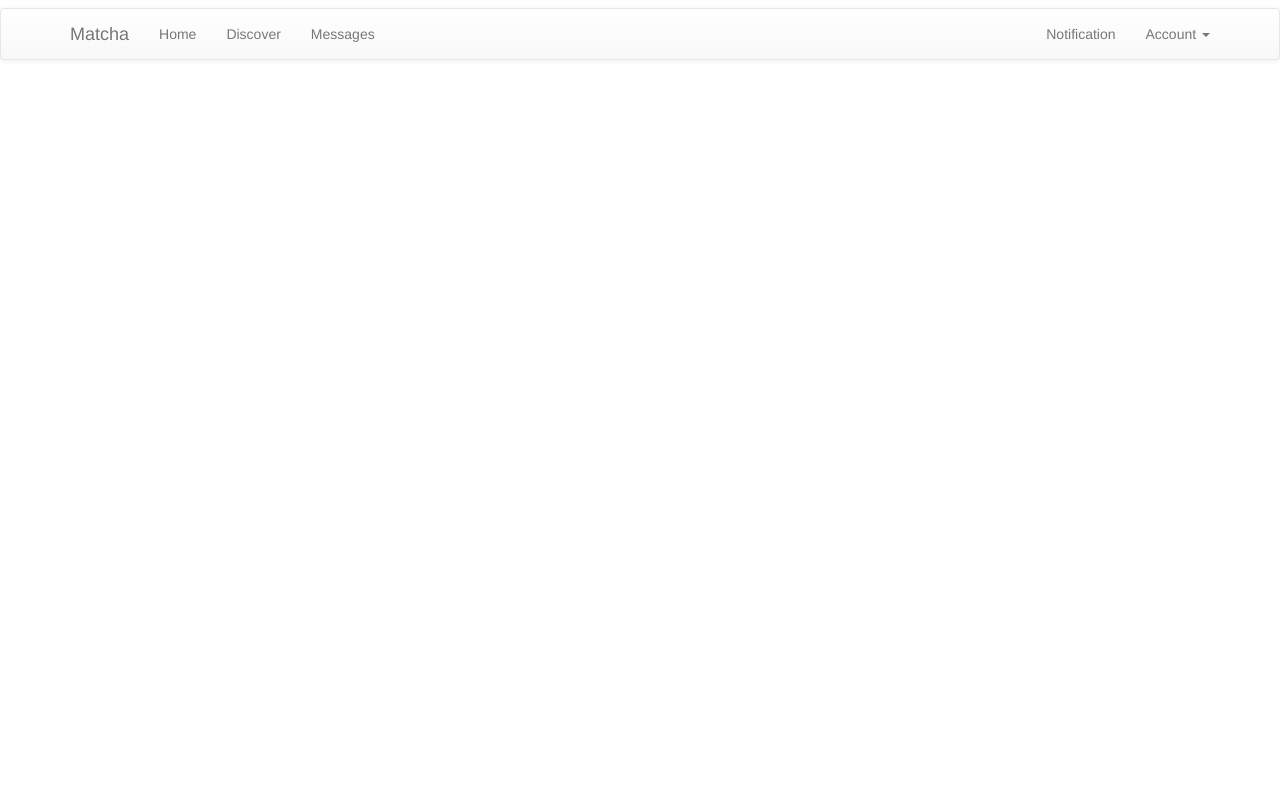
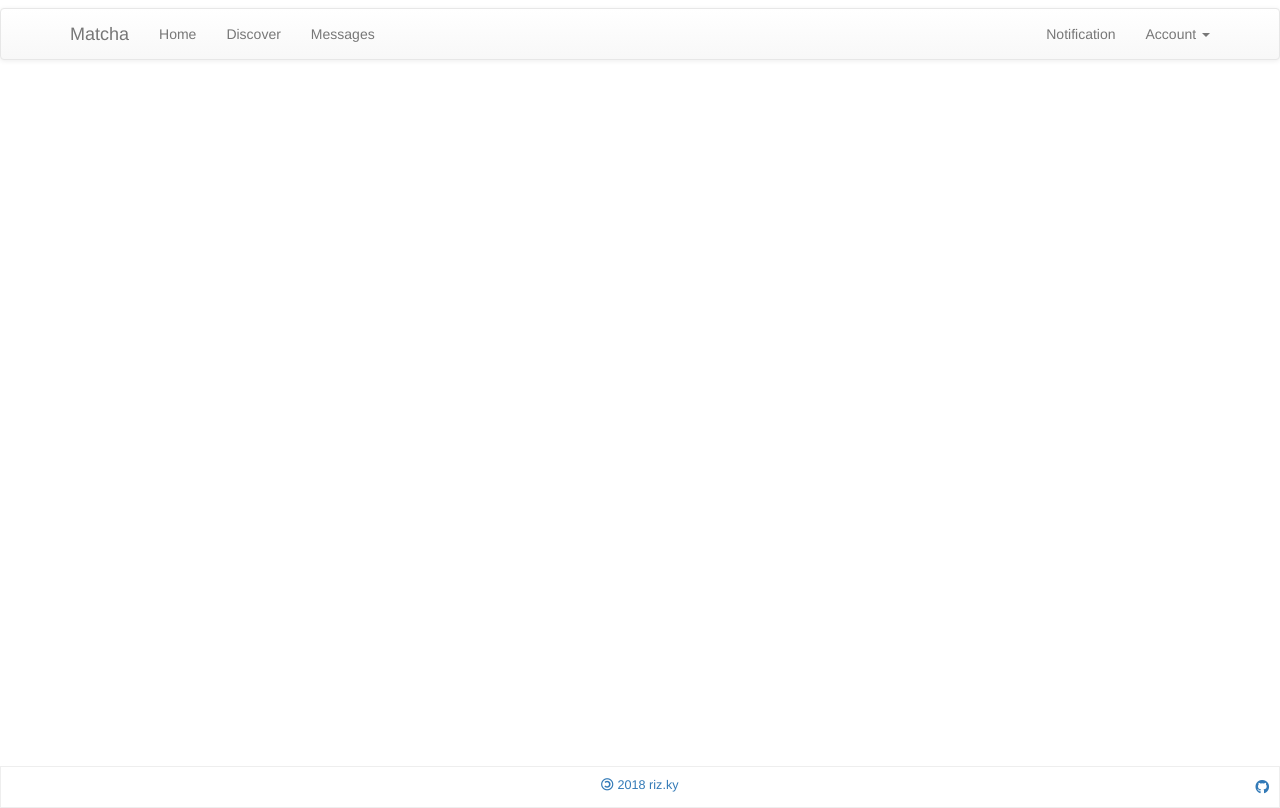
Before and after one commit to rizky/matcha-web, a React (Create React App) app in the folder web/: page / in a window 1280 px wide. Built offline with nearby package versions, Linux system fonts and the light colour scheme; no server answers.

Commit message:
Fix comment style

```diff
--- a/web/public/css/main.css
+++ b/web/public/css/main.css
@@ -78,11 +78,6 @@ button {
 	background: transparent;
 }
 
-hr {
-	width: 100%;
-	opacity: 0.2;
-}
-
 .hidden {
 	display: none;
 }
--- a/web/src/App.js
+++ b/web/src/App.js
@@ -11,7 +11,7 @@ class App extends Component {
 			<div className="App">
 				<Navigator/>
 				<Route exact path='/' render={()=><Home photos={this.props.photos}/>} />
-				{/* <Footer/> */}
+				<Footer/>
 			</div>
 		</Router>
 		);
--- a/web/src/components/Comments.js
+++ b/web/src/components/Comments.js
@@ -4,12 +4,12 @@ import './Photo.css'
 
 export default class Comments extends Component {
 	render () {
-		console.log(this.props.comments);
 		let comments = this.props.comments.map ( comment => {
-			return (<Comment key={comment.id} comment={comment}/>)
+			return <Comment key={comment.id} comment={comment}/>
 		})
-		return (
-			<div className='comments'>{comments}</div>
-		)
+		if (comments.length > 0)
+			return <div className='comments'>{comments}</div>
+		else
+			return null;
 	}
 }
--- /dev/null
+++ b/web/src/components/Footer.css
@@ -0,0 +1,21 @@
+footer {
+	position: absolute;
+	right: 0;
+	bottom: 0;
+	left: 0;
+	padding: 1rem;
+	border: 1px solid #eeeeee;
+	color: #757575;
+	background-color: white;
+	text-align: center;
+	display: grid;
+	grid-template: 1fr / 1fr 1fr 1fr;
+}
+
+footer .github a {
+	float: right;
+}
+
+footer .author {
+	font-size: 0.9em;
+}
--- a/web/src/components/Footer.js
+++ b/web/src/components/Footer.js
@@ -1,17 +1,23 @@
 import React, { Component } from 'react';
 import { Navbar, Nav, NavItem } from 'react-bootstrap'
+import './Footer.css'
 
 class Footer extends Component {
 	render() {
 		return (
 			<footer>
-				<Navbar className="navbar-fixed-bottom">
-					<Nav pullRight>
-						<NavItem eventKey={1} href="#">
-							2018 @ Riz.ky
-						</NavItem>
-					</Nav>
-				</Navbar>
+				<div class="author">
+				</div>
+				<div class="author">
+					<a href="http://www.riz.ky" target="_blank">
+						<i class="far fa-copyright fa-flip-horizontal"></i> 2018 riz.ky
+					</a>
+				</div>
+				<div class="github">
+					<a href="https://github.com/rizkyario/42-matcha" target="_blank">
+						<i class="fab fa-github"></i>
+					</a>
+				</div>
 			</footer>
 		)
 	}
--- a/web/src/components/Photo.css
+++ b/web/src/components/Photo.css
@@ -72,3 +72,10 @@
 	text-align: center;
 	margin: 0.8em;
 }
+
+.hrphoto {
+	width: 100%;
+	margin-top: 5px;
+	margin-bottom: 5px;
+	border-top: 1px solid #eee;
+}
--- a/web/src/components/Photo.js
+++ b/web/src/components/Photo.js
@@ -32,6 +32,7 @@ export default class Photo extends Component {
 		var photo = this.props.photo
 		photo.like_logo = (photo.like_logo) ? photo.like_logo : 'far'
 		photo.user = (photo.user) ? photo.user : 'far'
+		let time_elapse = this.timeSince(Date.parse(photo.createdAt))
 		return (
 			<div className='photo' id={`photo_${photo.id}`}>
 				<a href={`/account/${photo.user.username}`}>
@@ -47,13 +48,13 @@ export default class Photo extends Component {
 					</a>
 					<i className='far fa-comment'></i>
 				</div>
-				<span className='likes_v'>{photo.likes}</span>
+				{/* <span className='likes_v'>{photo.likes}</span> */}
 				<Comments comments={photo.comments}/>
 				<div>
 					<a href='/photos/{photo.id}'>
-						<span className='time_text'>{photo.time_elapse}</span>
+						<span className='time_text'>{time_elapse}</span>
 					</a>
-					<hr/>
+					<hr className='hrphoto'/>
 				</div>
 				<div>
 					<input
@@ -70,4 +71,30 @@ export default class Photo extends Component {
 			</div>
 		)
 	}
+
+	timeSince(date) {
+		var seconds = Math.floor((new Date() - date) / 1000);
+		var interval = Math.floor(seconds / 31536000);
+
+		if (interval > 1) {
+			return interval + " years ago";
+		}
+		interval = Math.floor(seconds / 2592000);
+		if (interval > 1) {
+			return interval + " months ago";
+		}
+		interval = Math.floor(seconds / 86400);
+		if (interval > 1) {
+			return interval + " days ago";
+		}
+		interval = Math.floor(seconds / 3600);
+		if (interval > 1) {
+			return interval + " hours ago";
+		}
+		interval = Math.floor(seconds / 60);
+		if (interval > 1) {
+			return interval + " minutes ago";
+		}
+		return Math.floor(seconds) + " seconds ago";
+	}
 }
```
